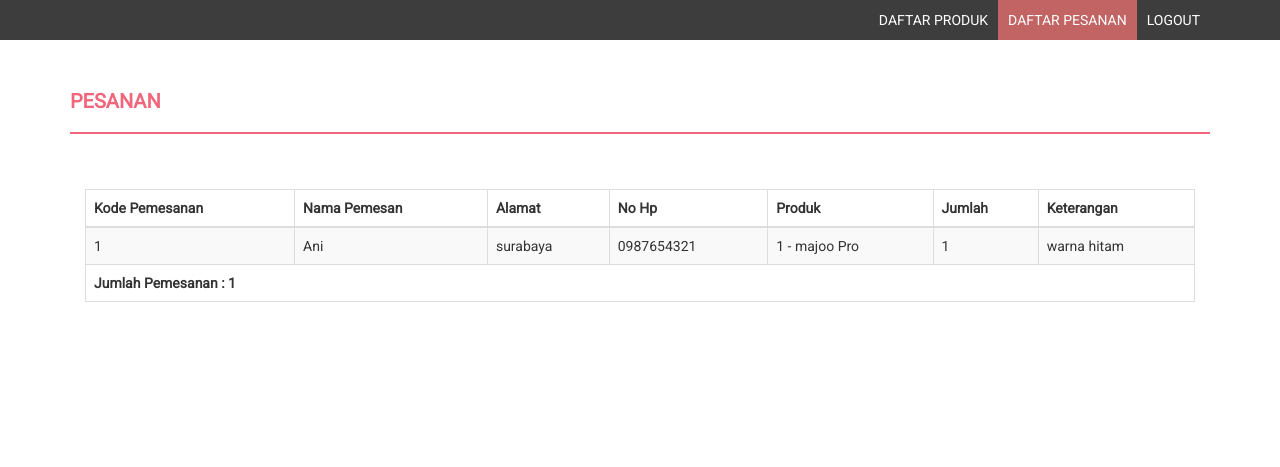
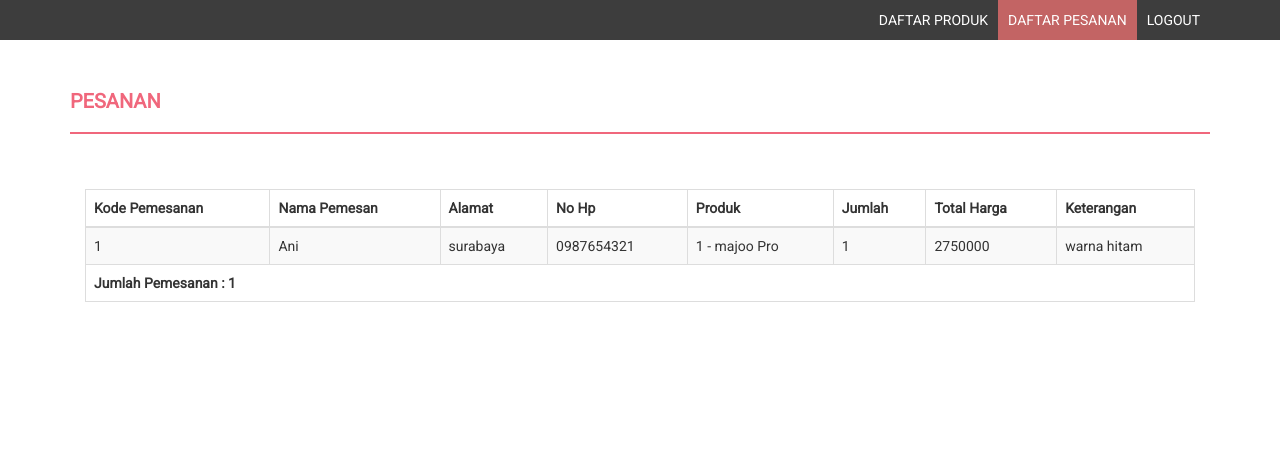
Before and after one commit to magridprisca/tesMajoo, a CodeIgniter app: page /testMajoo/admin/listpesanan in a window 1280 px wide. Shown: the part 72-539 px from the top of the page. Run offline with CodeIgniter, Linux system fonts and the light colour scheme; a user stored in the database is signed in; data comes from the database, SQL or seed files in the repository; some libraries are stand-ins or nearby versions.

Commit message:
Update listpesanan.php

```diff
--- a/application/views/listpesanan.php
+++ b/application/views/listpesanan.php
@@ -73,6 +73,7 @@
                                         <th>No Hp</th>
                                         <th>Produk</th>
                                         <th>Jumlah</th>
+                                        <th>Total Harga</th>
                                         <th>Keterangan</th>
                                     </tr>
                                 </thead>
@@ -87,6 +88,7 @@
                                         <td>" . $pemesanan[$i]->no_hp . "</td>
                                         <td>" . $pemesanan[$i]->id_produk . " - ". $pemesanan[$i]->nama_produk ."</td>
                                         <td>" . $pemesanan[$i]->jumlah . "</td>
+                                        <td>" . $pemesanan[$i]->jumlah*$pemesanan[$i]->harga . "</td>
                                         <td>" . $pemesanan[$i]->keterangan_pemesanan . "</td>
                                         </tr>
                                         ";
@@ -94,7 +96,7 @@
 
                                     ?>
                                     <tr>
-                                        <th colspan="7">Jumlah Pemesanan : <?= sizeof($pemesanan) ?></th>
+                                        <th colspan="8">Jumlah Pemesanan : <?= sizeof($pemesanan) ?></th>
                                     </tr>
                                 </tbody>
                             </table>
```
